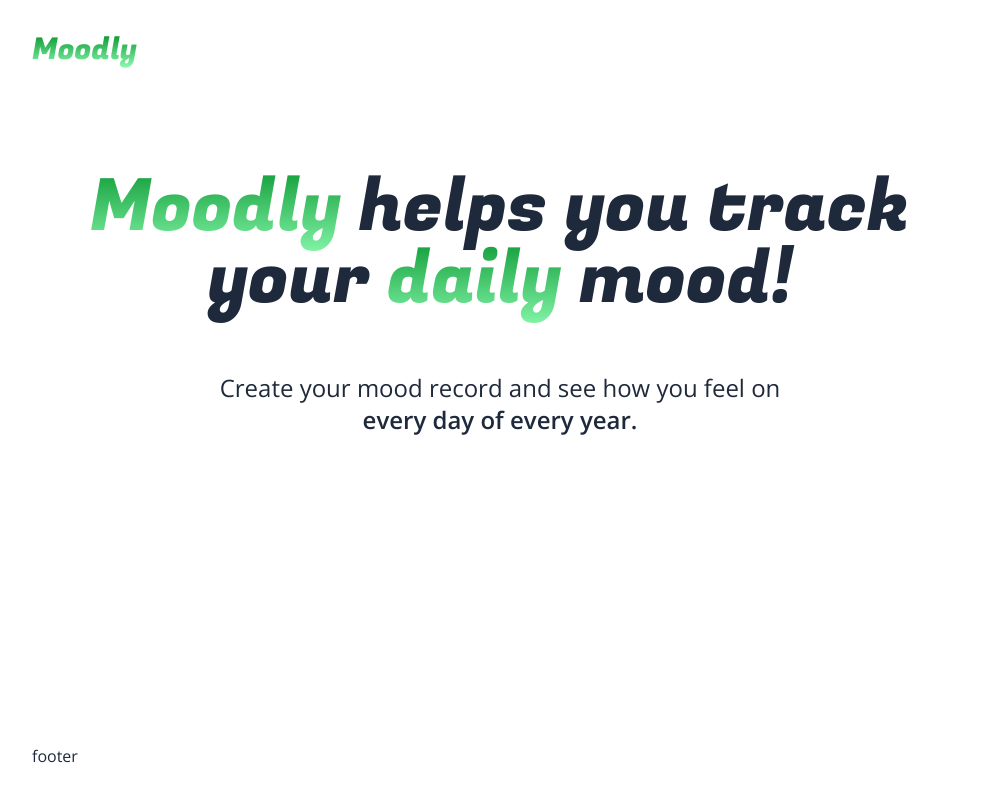
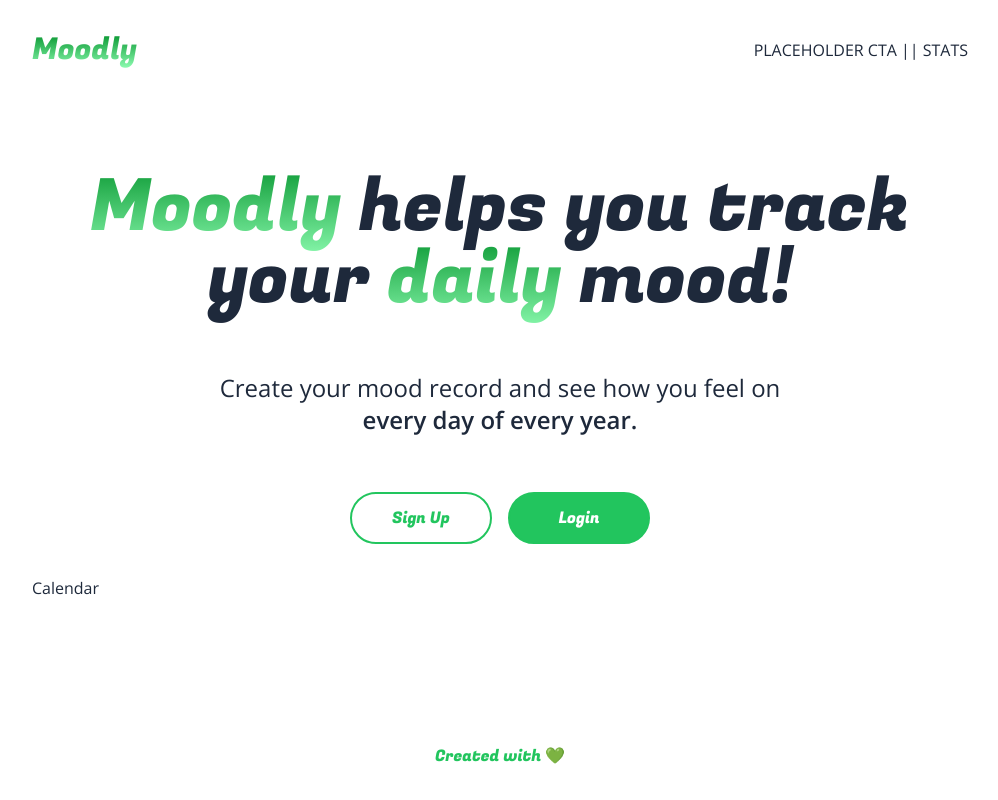
Before and after one commit to yashkemkar/moodly, a Next.js app: page / in a window 1280 px wide. Shown: the whole page, without its empty margins (140-1138 px from the left). Built offline with nearby package versions, Linux system fonts and the light colour scheme.

Commit message:
Login Design complete

```diff
--- a/app/dashboard/page.js
+++ b/app/dashboard/page.js
@@ -8,7 +8,7 @@ export const metadata = {
 
 export default function DashboardPage() {
 
-    const isAuthenticated = false
+    const isAuthenticated = true
     let children = (
         <Login />
     )
--- a/app/layout.js
+++ b/app/layout.js
@@ -15,12 +15,15 @@ export default function RootLayout({ children }) {
     const header = (
         <header className="p-4 sm:p-8 flex items-center justify-between gap-4">
             <h1 className={'text-xl sm:text-3xl textGradient ' + fugaz.className}>Moodly</h1>
+            <div className="flex items-center justify-between">
+                PLACEHOLDER CTA || STATS
+            </div>
         </header>
     )
 
     const footer = (
-        <footer className="p-4 sm:p-8">
-            footer
+        <footer className="p-4 sm:p-8 place-items-center">
+            <p className={'text-green-500 ' + fugaz.className}>Created with 💚</p>
         </footer>
     )
     return (
--- /dev/null
+++ b/components/Button.jsx
@@ -0,0 +1,13 @@
+import React from 'react'
+import { Fugaz_One } from 'next/font/google'
+
+const fugaz = Fugaz_One({ subsets: ["latin"], weight: ['400']})
+
+export default function Button(props) {
+    const { text, dark, full } = props
+    return (
+        <button className={'rounded-full overflow-hidden duration-200 hover:opacity-60 border-2 border-solid border-green-500 ' + (dark ? ' text-white bg-green-500 ' : ' text-green-500 ') + (full ? ' grid place-items-center w-full': ' ')}>
+            <p className = {' px-6 sm:px-10 whitespace-nowrap py-2 sm:py-3 ' + fugaz.className}>{text}</p>
+        </button>
+    )
+}
--- /dev/null
+++ b/components/Calendar.jsx
@@ -0,0 +1,7 @@
+import React from 'react'
+
+export default function Calendar() {
+  return (
+    <div>Calendar</div>
+  )
+}
--- a/components/Dashboard.jsx
+++ b/components/Dashboard.jsx
@@ -1,7 +1,24 @@
 import React from 'react'
 
 export default function Dashboard() {
+  const statuses = {
+    num_days: 14,
+    time_remaining: '13:14:26',
+    date: (new Date()).toDateString()
+  }
   return (
-    <div>Dashboard</div>
+    <div className='flex flex-col flex-1'>
+      <div className='grid grid-cols-1 sm:grid-cols-3'>
+        {Object.keys(statuses).map((status, statusIndex) => {
+          return (
+            <div key={statusIndex}>
+              <p>{status}</p>
+              <p>{statuses[status]}</p>
+            </div>
+          )
+        })}
+      </div>
+
+    </div>
   )
 }
--- a/components/Hero.jsx
+++ b/components/Hero.jsx
@@ -1,5 +1,7 @@
 import React from 'react'
 import { Fugaz_One } from "next/font/google"
+import Button from './Button'
+import Calendar from './Calendar'
 
 const fugaz = Fugaz_One({ subsets: ["latin"], weight: ['400'] })
 
@@ -14,6 +16,11 @@ export default function Hero() {
           Create your mood record and see how you feel on <span className='font-semibold'>every day of every year.</span>
         </p>
       </div>
+      <div className='grid grid-cols-2 gap-4 w-fit mx-auto'>
+        <Button text="Sign Up" />
+        <Button text="Login" dark />
+      </div>
+      <Calendar />
     </div>
   )
 }
--- a/components/Login.jsx
+++ b/components/Login.jsx
@@ -1,7 +1,26 @@
+import { Fugaz_One } from 'next/font/google'
 import React from 'react'
+import Button from './Button'
 
-export default function Login() {
+const fugaz = Fugaz_One({ subsets: ["latin"], weight: ['400'] })
+
+export default function Login(props) {
+  const { isAuthenticated } = props
   return (
-    <div>Login</div>
+    <div className={'flex flex-col flex-1 justify-center items-center gap-4'} >
+      <h3 className={'text-4xl sm:text-5xl md:text-6xl ' + fugaz.className}>
+        {isAuthenticated ? 'Log in' : 'Register'}
+      </h3>
+      <p>
+        You&#39;re one step away!
+      </p>
+      <input autoFocus placeholder='Email' className='w-full max-w-[400px] mx-auto px-3 duration-200 hover:border-green-700 focus:border-green-700 py-2 sm:py-3 border border-solid border-green-500 rounded-full outline-none'/>
+      <input placeholder='Password' type='password' className='w-full max-w-[400px] mx-auto px-3 duration-200 hover:border-green-700 focus:border-green-700 py-2 sm:py-3 border border-solid border-green-500 rounded-full outline-none'
+      />
+      <div className='max-w-[400px] w-full mx-auto'>
+        <Button text='Submit' full/>
+      </div>
+      <p>Don&#39;t have an account? <span className='text-green-500 text-center'>Sign Up</span></p>
+    </div>
   )
 }
```
